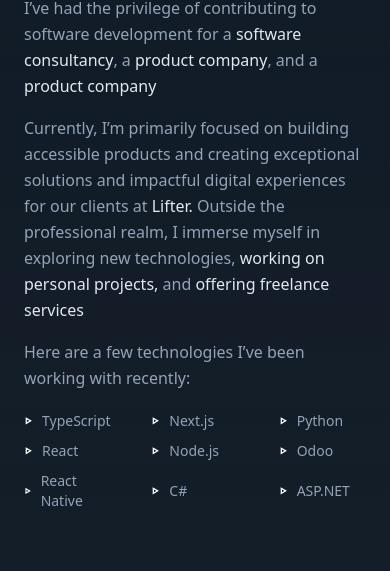
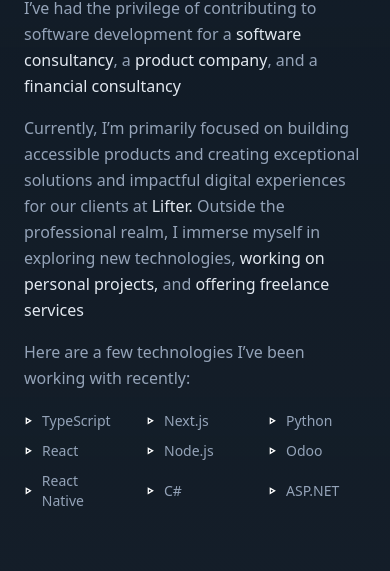
Before and after one commit to fraineralex/fraineralex.dev, a Next.js app: page / in a window 390 px wide. Shown: the part 839-1410 px from the top of the page. Built offline with nearby package versions, Linux system fonts and the light colour scheme.

Commit message:
fix: aply new changes of the ui responsive in the sections

```diff
--- a/src/sections/about.tsx
+++ b/src/sections/about.tsx
@@ -11,7 +11,7 @@ export default function About ({ dictionary, refAbout }: AboutProps) {
       aria-label='About me'
       ref={refAbout}
     >
-      <header className='sticky top-0 z-20 -mx-6 mb-4 w-screen bg-slate-900/75 px-6 py-5 backdrop-blur md:-mx-12 md:px-12 lg:sr-only lg:relative lg:top-auto lg:mx-auto lg:w-full lg:px-0 lg:py-0 lg:opacity-0'>
+      <header className='sticky top-0 z-20 -mx-6 mb-4 w-screen bg-gradient-to-r from-black-pear-950/75 to-shark-950/75 px-6 py-5 backdrop-blur md:-mx-12 md:px-12 lg:sr-only lg:relative lg:top-auto lg:mx-auto lg:w-full lg:px-0 lg:py-0 lg:opacity-0'>
         <h2 className='text-sm font-bold uppercase tracking-widest text-slate-200 lg:sr-only'>
           {dictionary.title}
         </h2>
@@ -45,12 +45,12 @@ export default function About ({ dictionary, refAbout }: AboutProps) {
           {paragraph1.journey.financialConsultancy.before}{' '}
           <Link
             className='font-medium text-slate-200 hover:text-teal-300 focus-visible:text-teal-300'
-            href={paragraph1.journey.productCompany.url}
+            href={paragraph1.journey.financialConsultancy.url}
             target='_blank'
             rel='noreferrer'
-            aria-label={paragraph1.journey.productCompany.name}
+            aria-label={paragraph1.journey.financialConsultancy.name}
           >
-            {paragraph1.journey.productCompany.label}
+            {paragraph1.journey.financialConsultancy.label}
           </Link>
         </p>
         <p className='mb-4'>
@@ -74,7 +74,7 @@ export default function About ({ dictionary, refAbout }: AboutProps) {
           </strong>
         </p>
         <p className='mb-5'>{paragraph3.technologies}</p>
-        <ul className='grid grid-cols-3 gap-x-10 gap-y-0 p-0 overflow-hidden list-none'>
+        <ul className='grid grid-cols-3 gap-x-6 md:gap-x-10 gap-y-0 p-0 overflow-hidden list-none'>
           {skills &&
             skills.map((skill, index) => (
               <li key={index} className='text-sm flex items-center mb-2.5'>
--- a/src/sections/experience.tsx
+++ b/src/sections/experience.tsx
@@ -15,7 +15,7 @@ export default function Experience ({
       aria-label='Work experience'
       ref={refExperience}
     >
-      <header className='sticky top-0 z-20 -mx-6 mb-4 w-screen bg-slate-900/75 px-6 py-5 backdrop-blur md:-mx-12 md:px-12 lg:sr-only lg:relative lg:top-auto lg:mx-auto lg:w-full lg:px-0 lg:py-0 lg:opacity-0'>
+      <header className='sticky top-0 z-20 -mx-6 mb-4 w-screen bg-gradient-to-r from-black-pear-950/75 to-shark-950/75 px-6 py-5 backdrop-blur md:-mx-12 md:px-12 lg:sr-only lg:relative lg:top-auto lg:mx-auto lg:w-full lg:px-0 lg:py-0 lg:opacity-0'>
         <h2 className='text-sm font-bold uppercase tracking-widest text-slate-200 lg:sr-only'>
           {title}
         </h2>
--- a/src/sections/projects.tsx
+++ b/src/sections/projects.tsx
@@ -1,24 +1,7 @@
 import Link from 'next/link'
 import ProjectCard from '@/components/project/project-card'
-import { ArrowRigthIcon, AutoAnimateIcon } from '@/components/common/SvgIcons'
+import { ArrowRigthIcon } from '@/components/common/SvgIcons'
 import { ProjectsProps } from '@/types/projects-types'
-import { FaSquareJs, FaPython } from 'react-icons/fa6'
-import { BsBootstrapFill } from 'react-icons/bs'
-import { FaCss3, FaChess, FaHtml5 } from 'react-icons/fa'
-import { FaReact } from 'react-icons/fa'
-import { TbBrandTypescript } from 'react-icons/tb'
-import Image from 'next/image'
-import { TbBrandVite } from 'react-icons/tb'
-import {
-  SiStyledcomponents,
-  SiSwc,
-  SiSwr,
-  SiNumpy,
-  SiCsharp,
-  SiDotnet,
-  SiMicrosoftsqlserver
-} from 'react-icons/si'
-import { VscJson } from 'react-icons/vsc'
 
 export default function Projects ({ dictionary, refProjects }: ProjectsProps) {
   const { title, cards, link } = dictionary
@@ -29,7 +12,7 @@ export default function Projects ({ dictionary, refProjects }: ProjectsProps) {
       aria-label='Selected projects'
       ref={refProjects}
     >
-      <header className='sticky top-0 z-20 -mx-6 mb-4 w-screen bg-slate-900/75 px-6 py-5 backdrop-blur md:-mx-12 md:px-12 lg:sr-only lg:relative lg:top-auto lg:mx-auto lg:w-full lg:px-0 lg:py-0 lg:opacity-0'>
+      <header className='sticky top-0 z-20 -mx-6 mb-4 w-screen bg-gradient-to-r from-black-pear-950/75 to-shark-950/75 px-6 py-5 backdrop-blur md:-mx-12 md:px-12 lg:sr-only lg:relative lg:top-auto lg:mx-auto lg:w-full lg:px-0 lg:py-0 lg:opacity-0'>
         <h2 className='text-sm font-bold uppercase tracking-widest text-slate-200 lg:sr-only'>
           {title}
         </h2>
--- a/src/sections/writing.tsx
+++ b/src/sections/writing.tsx
@@ -13,7 +13,7 @@ export default function Writing ({ dictionary, refWriting }: WiritingProps) {
       aria-label='Blog posts'
       ref={refWriting}
     >
-      <header className='sticky top-0 z-20 -mx-6 mb-4 w-screen bg-slate-900/75 px-6 py-5 backdrop-blur md:-mx-12 md:px-12 lg:sr-only lg:relative lg:top-auto lg:mx-auto lg:w-full lg:px-0 lg:py-0 lg:opacity-0'>
+      <header className='sticky top-0 z-20 -mx-6 mb-4 w-screen bg-gradient-to-r from-black-pear-950/75 to-shark-950/75 px-6 py-5 backdrop-blur md:-mx-12 md:px-12 lg:sr-only lg:relative lg:top-auto lg:mx-auto lg:w-full lg:px-0 lg:py-0 lg:opacity-0'>
         <h2 className='text-sm font-bold uppercase tracking-widest text-slate-200 lg:sr-only'>
           {title}
         </h2>
@@ -21,12 +21,12 @@ export default function Writing ({ dictionary, refWriting }: WiritingProps) {
       <article>
         <ol className='group/list'>
           <WritingCard
-            title='Dolore rem recusandae necessitatibus ab consequatur dolorum'
+            title='Dolore rem recusandae necessitatibus'
             imageName='trees.jpg'
             date=' October 2023'
           />
           <WritingCard
-            title='Dolore rem recusandae necessitatibus ab consequatur dolorum'
+            title='Dolore rem recusandae necessitatibus'
             imageName='trees.jpg'
             date=' October 2023'
           />
```
